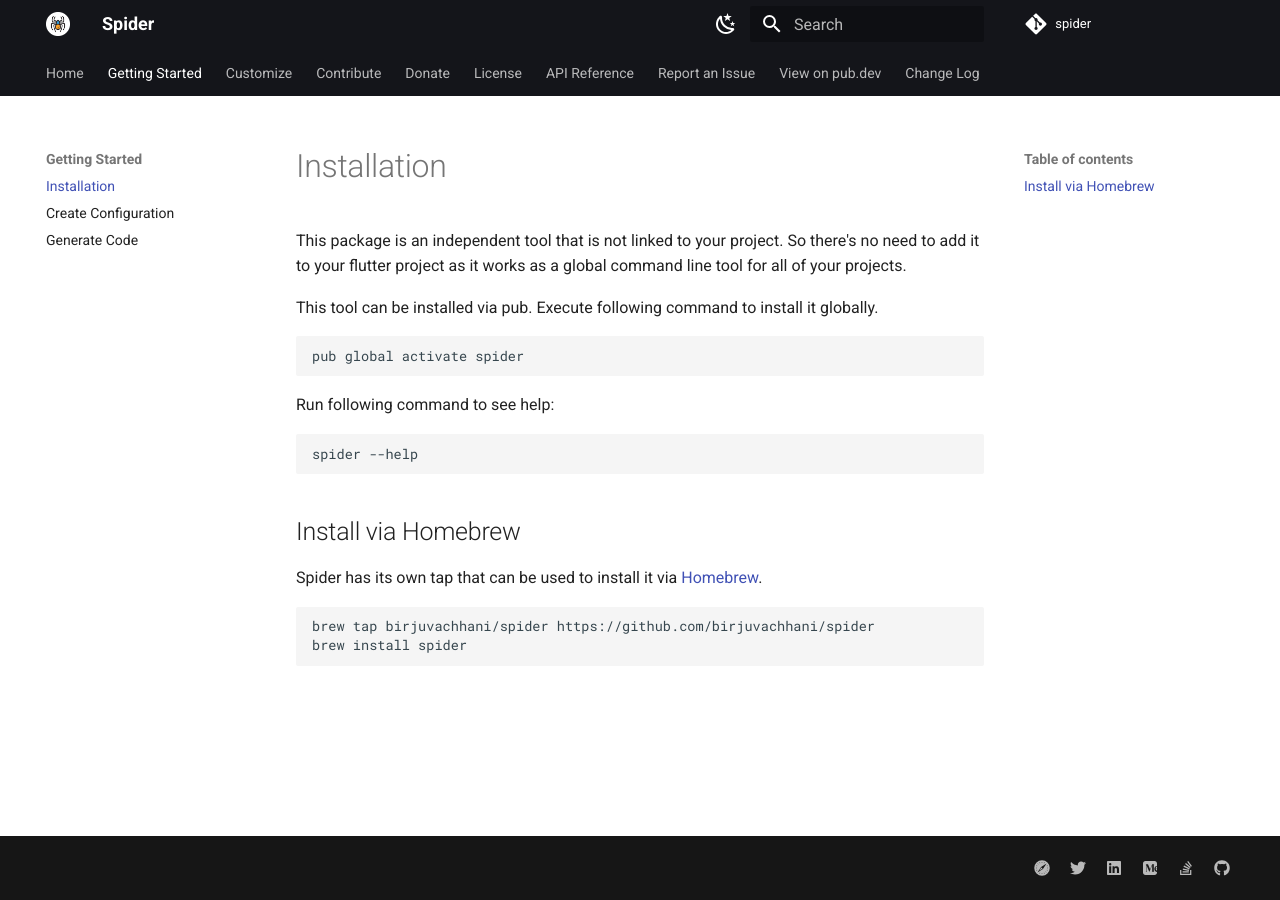
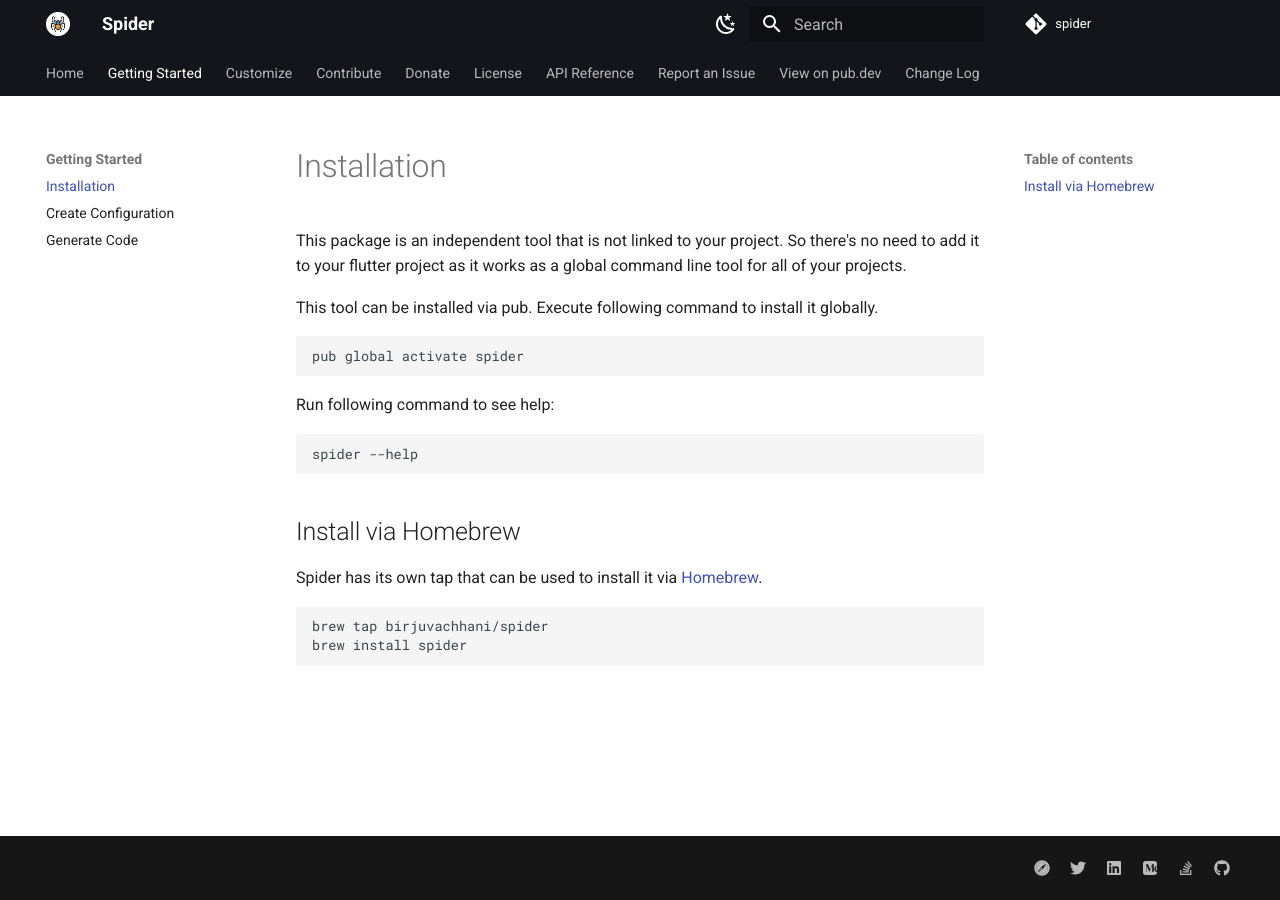
Before and after one commit to BirjuVachhani/spider, an MkDocs documentation site: the page built from docs/installation.md, in a window 1280 px wide. Built offline with MkDocs 1.6.1 and Material for MkDocs 9.7.7, drawn with Linux system fonts in a browser that asks for light colours; comment, search, counter and statistics services are not loaded; some of the changed lines change nothing that is shown.

Commit message:
Update installation.md

````diff
--- a/docs/installation.md
+++ b/docs/installation.md
@@ -17,7 +17,7 @@
 Spider has its own tap that can be used to install it via [Homebrew](https://brew.sh/).
 
 ```shell
-brew tap birjuvachhani/spider https://github.com/birjuvachhani/spider
+brew tap birjuvachhani/spider
 brew install spider
 ```
 
````
